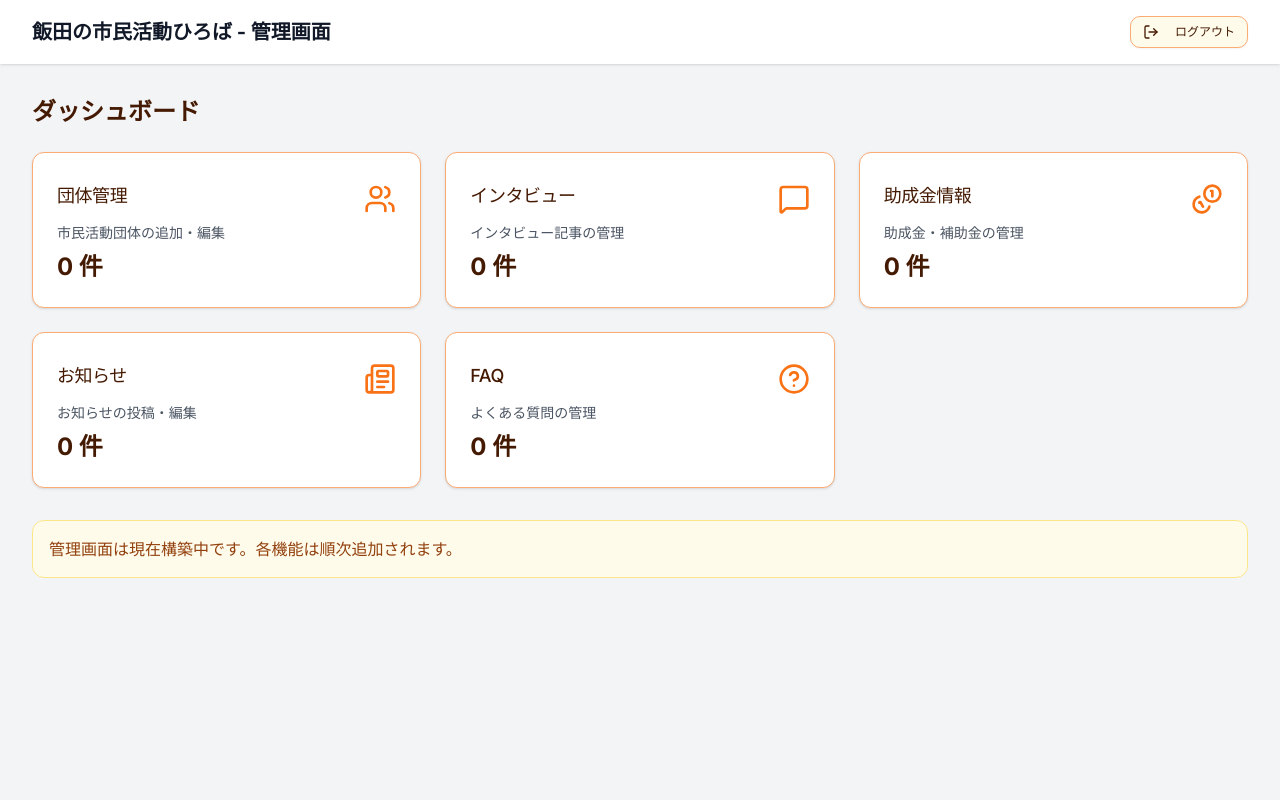
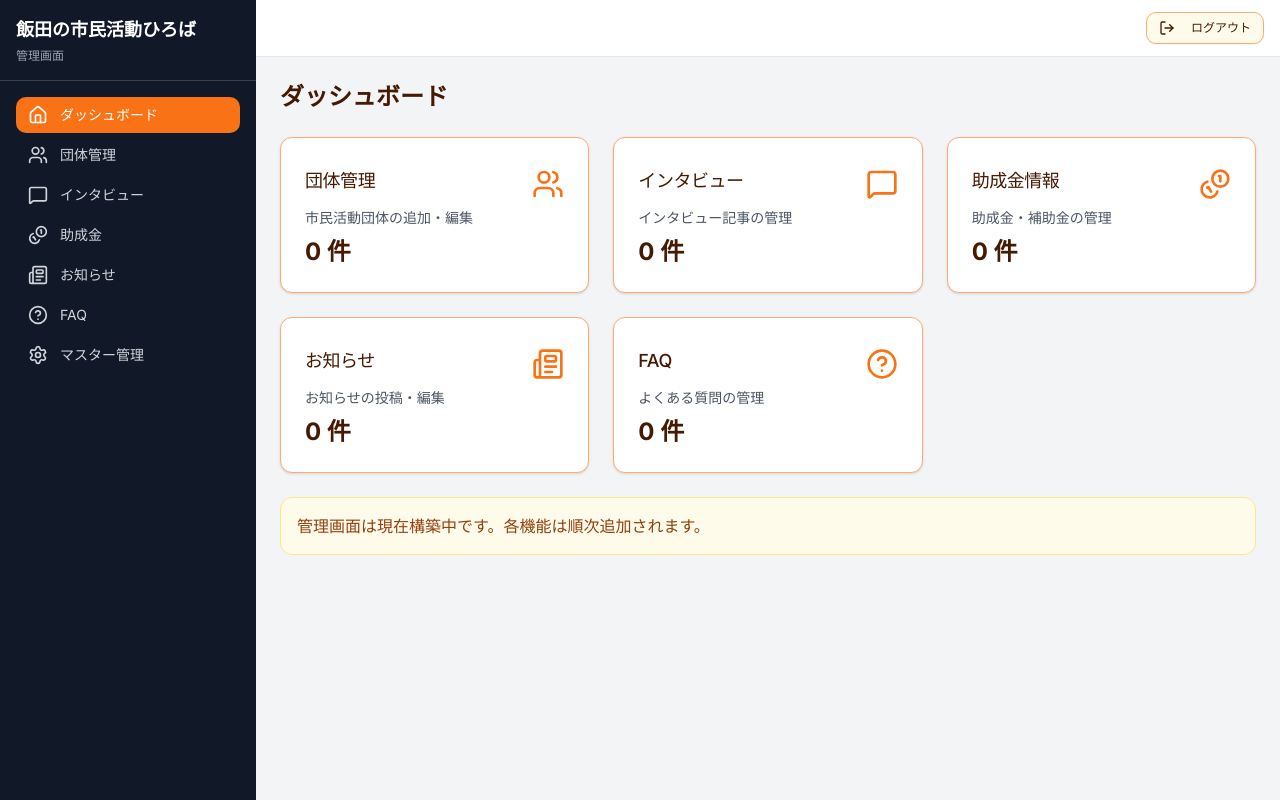
Before and after one commit to iida-project/iida-civic-plaza, a Next.js app: page /admin in a window 1280 px wide. Built offline with nearby package versions, Linux system fonts and the light colour scheme.

Commit message:
💄管理画面共通レイアウト作成

```diff
--- a/src/app/(admin)/admin/_components/LogoutButton.tsx
+++ /dev/null
@@ -1,30 +0,0 @@
-'use client'
-
-import { useRouter } from 'next/navigation'
-import { Button } from '@/components/ui/button'
-import { LogOut } from 'lucide-react'
-import { useState } from 'react'
-
-export function LogoutButton() {
-  const [loading, setLoading] = useState(false)
-  const router = useRouter()
-
-  const handleLogout = async () => {
-    setLoading(true)
-    await fetch('/api/admin/logout', { method: 'POST' })
-    router.push('/admin/login')
-    router.refresh()
-  }
-
-  return (
-    <Button
-      variant="outline"
-      size="sm"
-      onClick={handleLogout}
-      disabled={loading}
-    >
-      <LogOut className="h-4 w-4 mr-2" />
-      {loading ? 'ログアウト中...' : 'ログアウト'}
-    </Button>
-  )
-}
--- a/src/app/(admin)/admin/page.tsx
+++ b/src/app/(admin)/admin/page.tsx
@@ -1,5 +1,5 @@
 import Link from 'next/link'
-import { LogoutButton } from './_components/LogoutButton'
+import { AdminLayout } from '@/components/admin'
 import { Card, CardContent, CardHeader, CardTitle } from '@/components/ui/card'
 import { Users, MessageSquare, Coins, Newspaper, HelpCircle } from 'lucide-react'
 
@@ -9,20 +9,9 @@ export const metadata = {
 
 export default function AdminDashboard() {
   return (
-    <div className="min-h-screen bg-gray-100">
-      {/* ヘッダー */}
-      <header className="bg-white shadow">
-        <div className="max-w-7xl mx-auto px-4 sm:px-6 lg:px-8 py-4 flex justify-between items-center">
-          <h1 className="text-xl font-bold text-gray-900">
-            飯田の市民活動ひろば - 管理画面
-          </h1>
-          <LogoutButton />
-        </div>
-      </header>
-
-      {/* メインコンテンツ */}
-      <main className="max-w-7xl mx-auto px-4 sm:px-6 lg:px-8 py-8">
-        <h2 className="text-2xl font-bold mb-6">ダッシュボード</h2>
+    <AdminLayout>
+      <div className="space-y-6">
+        <h1 className="text-2xl font-bold">ダッシュボード</h1>
 
         {/* クイックアクセスカード */}
         <div className="grid grid-cols-1 md:grid-cols-2 lg:grid-cols-3 gap-6">
@@ -63,14 +52,14 @@ export default function AdminDashboard() {
           />
         </div>
 
-        {/* 仮メッセージ */}
-        <div className="mt-8 p-4 bg-amber-50 border border-amber-200 rounded-lg">
+        {/* お知らせ */}
+        <div className="p-4 bg-amber-50 border border-amber-200 rounded-lg">
           <p className="text-amber-800">
             管理画面は現在構築中です。各機能は順次追加されます。
           </p>
         </div>
-      </main>
-    </div>
+      </div>
+    </AdminLayout>
   )
 }
 
@@ -89,7 +78,7 @@ function QuickAccessCard({
 }) {
   return (
     <Link href={href}>
-      <Card className="hover:shadow-md transition-shadow cursor-pointer">
+      <Card className="hover:shadow-md transition-shadow cursor-pointer h-full">
         <CardHeader className="flex flex-row items-center justify-between pb-2">
           <CardTitle className="text-lg font-medium">{title}</CardTitle>
           <div className="text-orange-500">{icon}</div>
--- /dev/null
+++ b/src/components/admin/AdminHeader.tsx
@@ -0,0 +1,51 @@
+'use client'
+
+import { useRouter } from 'next/navigation'
+import { Button } from '@/components/ui/button'
+import { LogOut, Menu } from 'lucide-react'
+import { useState } from 'react'
+
+interface AdminHeaderProps {
+  onMenuClick?: () => void
+}
+
+export function AdminHeader({ onMenuClick }: AdminHeaderProps) {
+  const [loading, setLoading] = useState(false)
+  const router = useRouter()
+
+  const handleLogout = async () => {
+    setLoading(true)
+    await fetch('/api/admin/logout', { method: 'POST' })
+    router.push('/admin/login')
+    router.refresh()
+  }
+
+  return (
+    <header className="bg-white border-b border-gray-200 px-4 py-3">
+      <div className="flex items-center justify-between">
+        <div className="flex items-center gap-4">
+          {/* モバイルメニューボタン */}
+          <Button
+            variant="ghost"
+            size="icon"
+            className="lg:hidden"
+            onClick={onMenuClick}
+          >
+            <Menu className="h-5 w-5" />
+          </Button>
+        </div>
+
+        {/* ログアウト */}
+        <Button
+          variant="outline"
+          size="sm"
+          onClick={handleLogout}
+          disabled={loading}
+        >
+          <LogOut className="h-4 w-4 mr-2" />
+          {loading ? 'ログアウト中...' : 'ログアウト'}
+        </Button>
+      </div>
+    </header>
+  )
+}
--- /dev/null
+++ b/src/components/admin/AdminLayout.tsx
@@ -0,0 +1,50 @@
+'use client'
+
+import { useState } from 'react'
+import { AdminSidebar } from './AdminSidebar'
+import { AdminHeader } from './AdminHeader'
+import { cn } from '@/lib/utils'
+import { X } from 'lucide-react'
+
+interface AdminLayoutProps {
+  children: React.ReactNode
+}
+
+export function AdminLayout({ children }: AdminLayoutProps) {
+  const [sidebarOpen, setSidebarOpen] = useState(false)
+
+  return (
+    <div className="min-h-screen bg-gray-100">
+      {/* モバイルサイドバーオーバーレイ */}
+      {sidebarOpen && (
+        <div
+          className="fixed inset-0 bg-black/50 z-40 lg:hidden"
+          onClick={() => setSidebarOpen(false)}
+        />
+      )}
+
+      {/* サイドバー */}
+      <div
+        className={cn(
+          'fixed inset-y-0 left-0 z-50 transform transition-transform duration-300 lg:translate-x-0',
+          sidebarOpen ? 'translate-x-0' : '-translate-x-full'
+        )}
+      >
+        <AdminSidebar />
+        {/* モバイル閉じるボタン */}
+        <button
+          className="absolute top-4 right-4 lg:hidden text-white"
+          onClick={() => setSidebarOpen(false)}
+        >
+          <X className="h-6 w-6" />
+        </button>
+      </div>
+
+      {/* メインコンテンツ */}
+      <div className="lg:pl-64">
+        <AdminHeader onMenuClick={() => setSidebarOpen(true)} />
+        <main className="p-6">{children}</main>
+      </div>
+    </div>
+  )
+}
--- /dev/null
+++ b/src/components/admin/AdminSidebar.tsx
@@ -0,0 +1,70 @@
+'use client'
+
+import Link from 'next/link'
+import { usePathname } from 'next/navigation'
+import { cn } from '@/lib/utils'
+import {
+  Home,
+  Users,
+  MessageSquare,
+  Coins,
+  Newspaper,
+  HelpCircle,
+  Settings,
+} from 'lucide-react'
+
+const navItems = [
+  { label: 'ダッシュボード', href: '/admin', icon: Home },
+  { label: '団体管理', href: '/admin/organizations', icon: Users },
+  { label: 'インタビュー', href: '/admin/interviews', icon: MessageSquare },
+  { label: '助成金', href: '/admin/grants', icon: Coins },
+  { label: 'お知らせ', href: '/admin/news', icon: Newspaper },
+  { label: 'FAQ', href: '/admin/faqs', icon: HelpCircle },
+  { label: 'マスター管理', href: '/admin/master', icon: Settings },
+]
+
+export function AdminSidebar() {
+  const pathname = usePathname()
+
+  return (
+    <aside className="w-64 bg-gray-900 text-white min-h-screen">
+      {/* ロゴ */}
+      <div className="p-4 border-b border-gray-700">
+        <Link href="/admin" className="text-lg font-bold">
+          飯田の市民活動ひろば
+        </Link>
+        <p className="text-xs text-gray-400 mt-1">管理画面</p>
+      </div>
+
+      {/* ナビゲーション */}
+      <nav className="p-4">
+        <ul className="space-y-1">
+          {navItems.map((item) => {
+            const isActive =
+              item.href === '/admin'
+                ? pathname === '/admin'
+                : pathname.startsWith(item.href)
+            const Icon = item.icon
+
+            return (
+              <li key={item.href}>
+                <Link
+                  href={item.href}
+                  className={cn(
+                    'flex items-center gap-3 px-3 py-2 rounded-md text-sm transition-colors',
+                    isActive
+                      ? 'bg-orange-500 text-white'
+                      : 'text-gray-300 hover:bg-gray-800 hover:text-white'
+                  )}
+                >
+                  <Icon className="h-5 w-5" />
+                  {item.label}
+                </Link>
+              </li>
+            )
+          })}
+        </ul>
+      </nav>
+    </aside>
+  )
+}
--- /dev/null
+++ b/src/components/admin/index.ts
@@ -0,0 +1,3 @@
+export { AdminLayout } from './AdminLayout'
+export { AdminSidebar } from './AdminSidebar'
+export { AdminHeader } from './AdminHeader'
```
Also changed, not shown: 1 other file (tests, documents, lock files or other folders).
